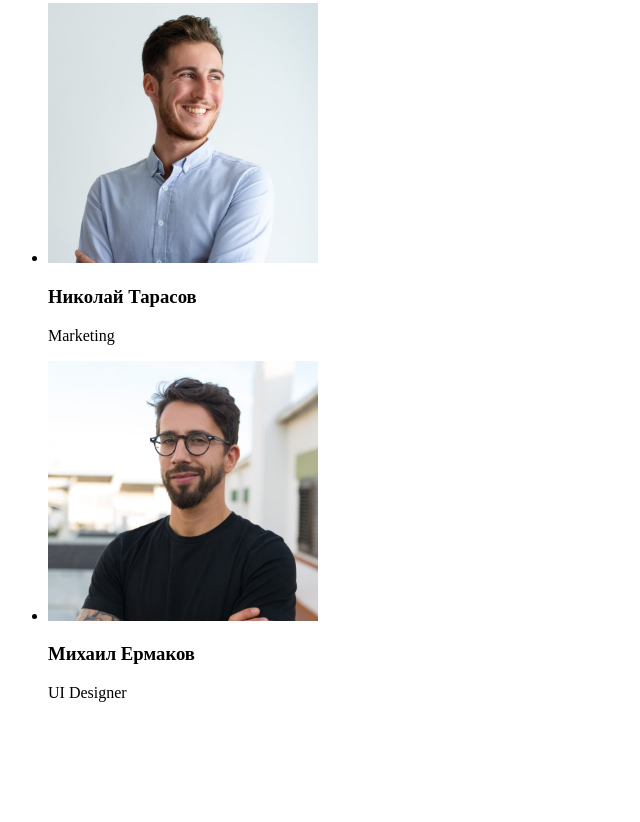
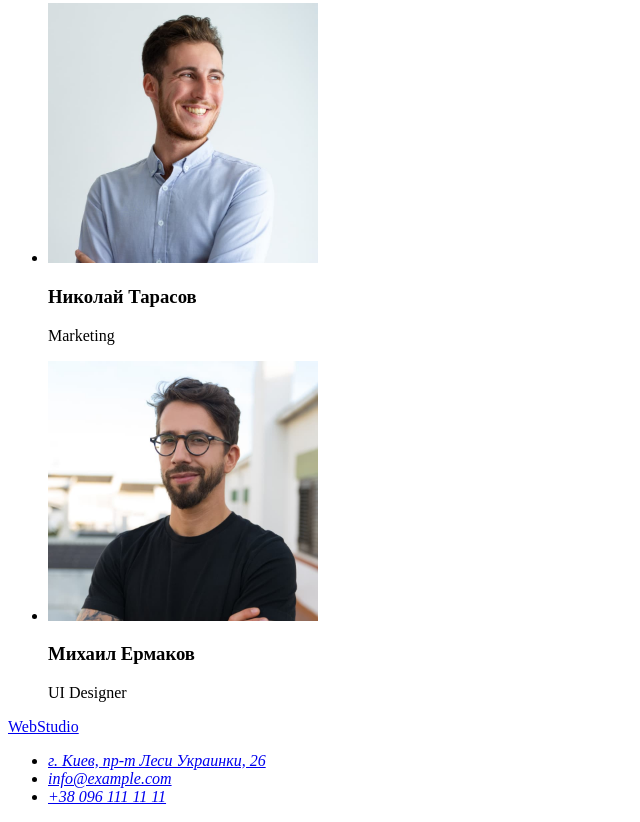
Before and after one commit to olhazamlynska/goit-markup-hw-01, a plain HTML site: page index.html in a window 1280 px wide. Shown: the part 2285-3107 px from the top of the page, without its empty margins (0-640 px from the left). Before the commit the page ends 3003 px from the top, so only its background shows below. Drawn offline with Linux system fonts and the light colour scheme.

Commit message:
Adds footer

```diff
--- a/index.html
+++ b/index.html
@@ -131,6 +131,20 @@
         </ul>
       </section>
     </main>
-    <footer></footer>
+    <!--Футер-->
+    <footer>
+      <a href="index.html" lang="en">WebStudio</a>
+      <address>
+        <ul>
+          <li>
+            <a href="https://bit.ly/3pXMvUd" target="_blank" rel="noopener noreferrer"
+              >г. Киев, пр-т Леси Украинки, 26</a
+            >
+          </li>
+          <li><a href="mailto:info@devstudio.com">info@example.com</a></li>
+          <li><a href="tel:+380961111111">+38 096 111 11 11</a></li>
+        </ul>
+      </address>
+    </footer>
   </body>
 </html>
```
